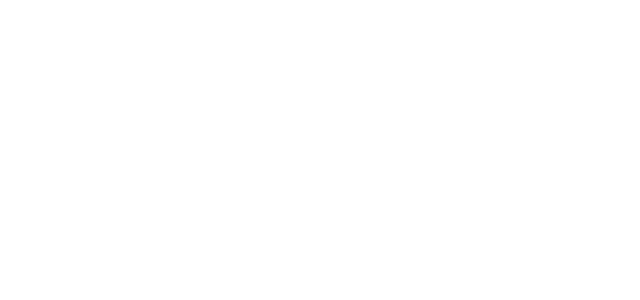
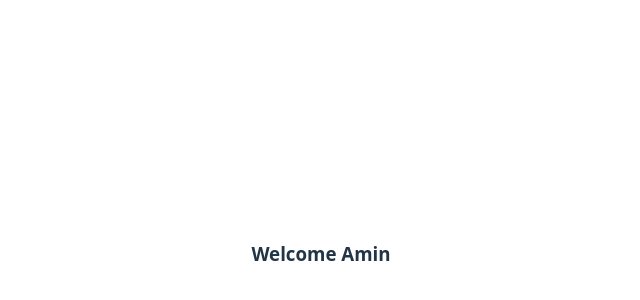
Before and after one commit to AminSBU/react-full-course, a React (Vite) app in the folder 07_conditional_rendering/conditional_rendering/: page / in a window 1280 px wide. Shown: the part 146-446 px from the top of the page, without its empty margins (319-959 px from the left). Built offline with nearby package versions, Linux system fonts and the light colour scheme.

Commit message:
set condtion for props to show information

```diff
--- a/07_conditional_rendering/conditional_rendering/src/App.jsx
+++ b/07_conditional_rendering/conditional_rendering/src/App.jsx
@@ -9,7 +9,7 @@ function App() {
 
   return (
     <>
-      <UserGreeting />
+      <UserGreeting isLoggedIn={true} username="Amin"/>
     </>
   )
 }
--- a/07_conditional_rendering/conditional_rendering/src/UserGreeting.jsx
+++ b/07_conditional_rendering/conditional_rendering/src/UserGreeting.jsx
@@ -1,5 +1,10 @@
-function UserGreeting(){
-
+function UserGreeting(props){
+    if(props.isLoggedIn){
+        return <h3>Welcome {props.username}</h3>
+    }
+    else{
+        return <h3>Please login first</h3>
+    }
 }
 
 export default UserGreeting;
```
